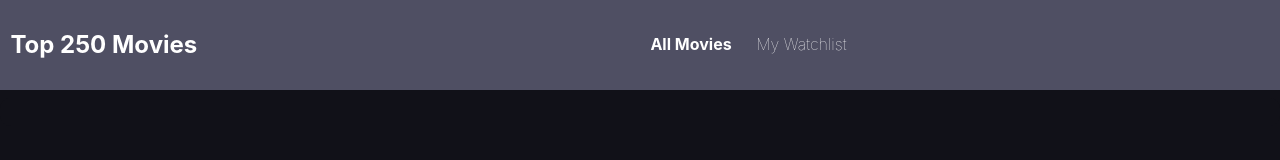
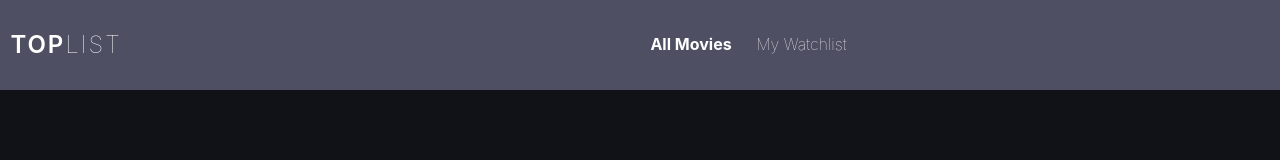
Before and after one commit to yuliia-p/TopList-project, a website: page index.html in a window 1280 px wide. Drawn offline with Linux system fonts and the light colour scheme; no server answers.

Commit message:
name change

```diff
--- a/css/styles.css
+++ b/css/styles.css
@@ -18,6 +18,17 @@ img {
   background-color: #4f4f63;
   align-items: center;
   flex-wrap: nowrap;
+}
+
+.name {
+  font-weight: 600;
+  letter-spacing: 0.08em;
+  padding-left: 2rem;
+}
+
+span.name {
+  font-weight: 100;
+  padding: 0;
 }
 
 .content-holder {
@@ -269,10 +280,6 @@ a:hover {
     font-size: larger;
   }
 
-  .name {
-    padding-left: 3rem;
-  }
-
   .margin {
     margin: 0.5rem 0;
   }
--- a/index.html
+++ b/index.html
@@ -3,7 +3,7 @@
 <head>
   <meta charset="UTF-8">
   <meta name="viewport" content="width=device-width, initial-scale=1.0">
-  <title>AJAX Project</title>
+  <title>TopList</title>
   <link rel="icon" href="images/favicon.ico">
   <link rel="stylesheet" href="css/reset.css">
   <link rel="stylesheet" href="css/layout.css">
@@ -14,7 +14,7 @@
   <header>
     <div class="row header">
       <div class="column-half">
-        <h2 class="padding">Top 250 Movies</h2>
+        <h2 class="padding name">TOP<span class="name">LIST</span></h2>
       </div>
       <div class="column-half">
         <a
```
